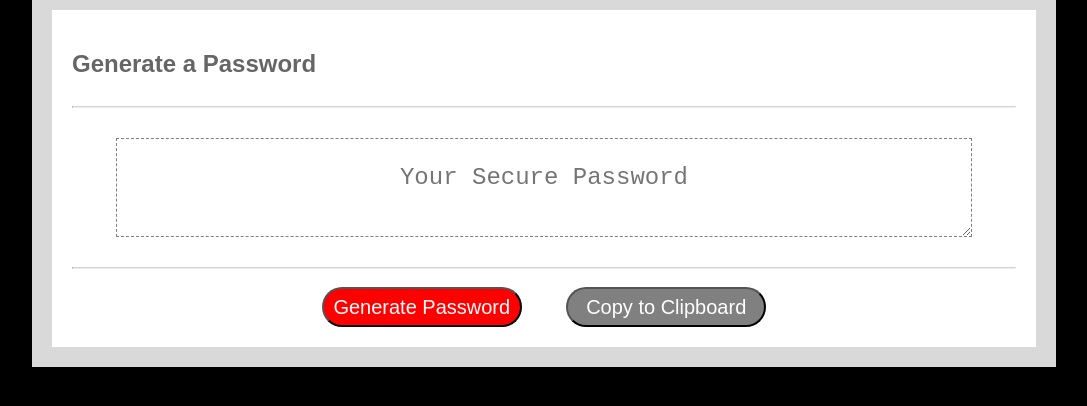
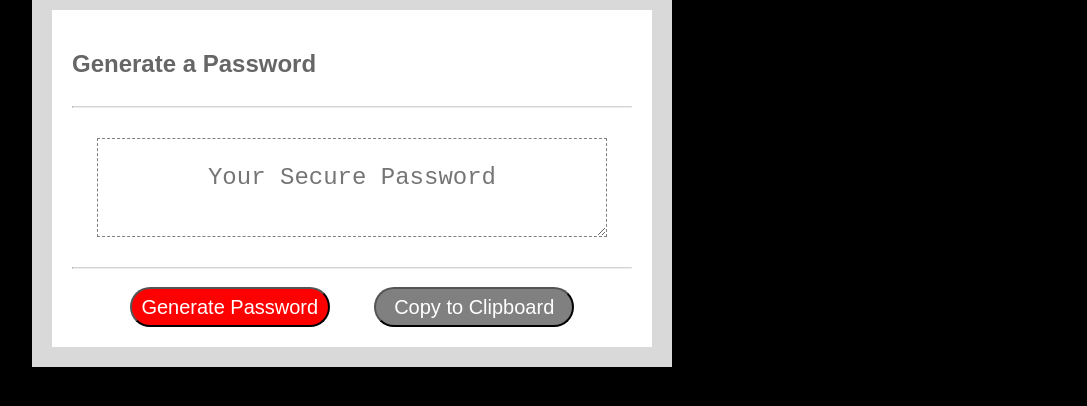
Before and after one commit to wilpar4813/PasswordGenerator, a plain HTML site: page index.html in a window 1280 px wide. Shown: the part 170-576 px from the top of the page, without its empty margins (96-1183 px from the left). Drawn offline with Linux system fonts and the light colour scheme.

Commit message:
css updated to support iphone 5 UP more updates

```diff
--- a/style.css
+++ b/style.css
@@ -95,6 +95,12 @@ hr{
 
 }
 
+@media only screen and (min-width: 1200px) {
+    html{
+        width:50%;
+    }
+}
+
 @media only screen and (max-width: 800px) {
     #copyClipboard{
 
@@ -109,8 +115,16 @@ hr{
   }
   @media only screen and (max-width: 400px) {
     html{
-        top:0;
+
         left:0;
-        width:100%
+        width:100%;
+        height:562px;
     }
   }
+
+  @media only screen and (max-width: 320px) {
+    html{
+    top: 0%;
+    height:568px;
+    }
+  }
```
